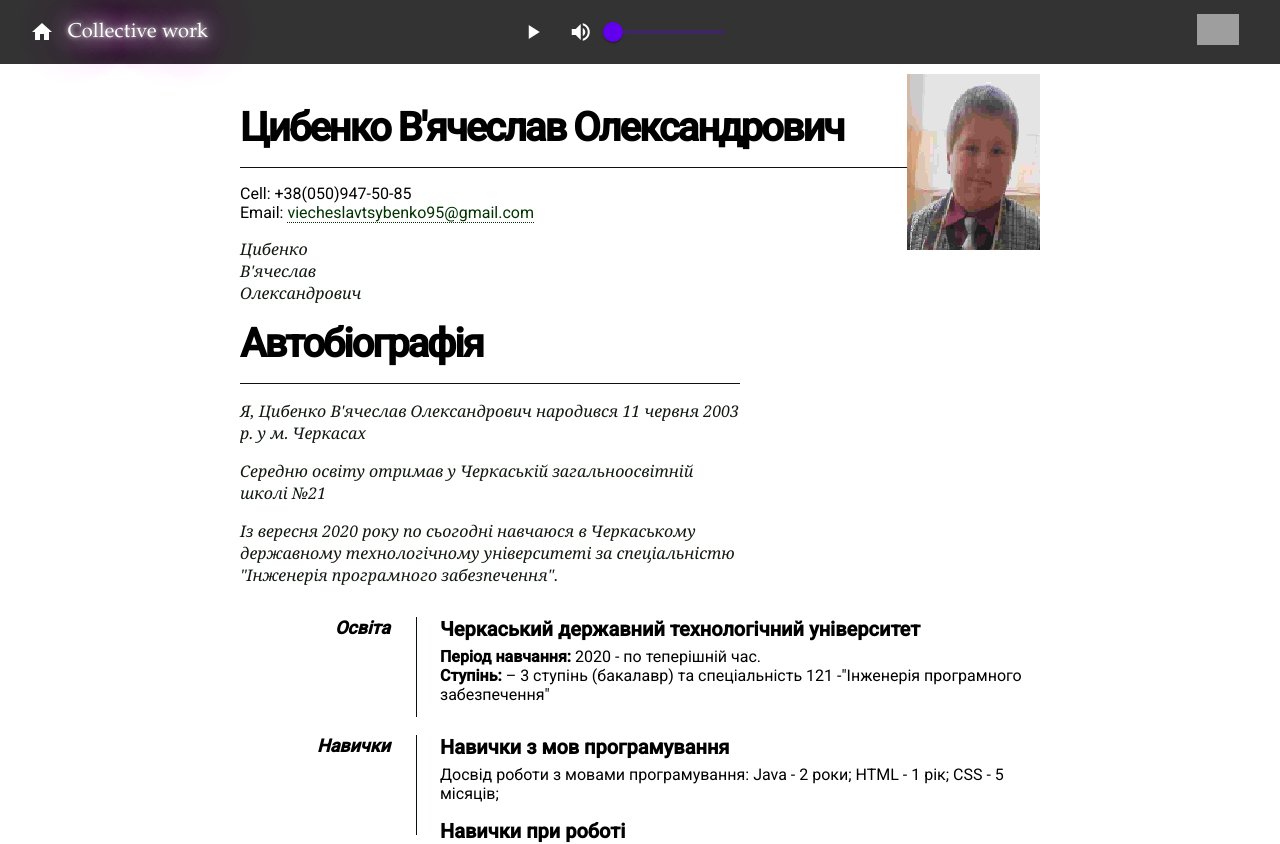
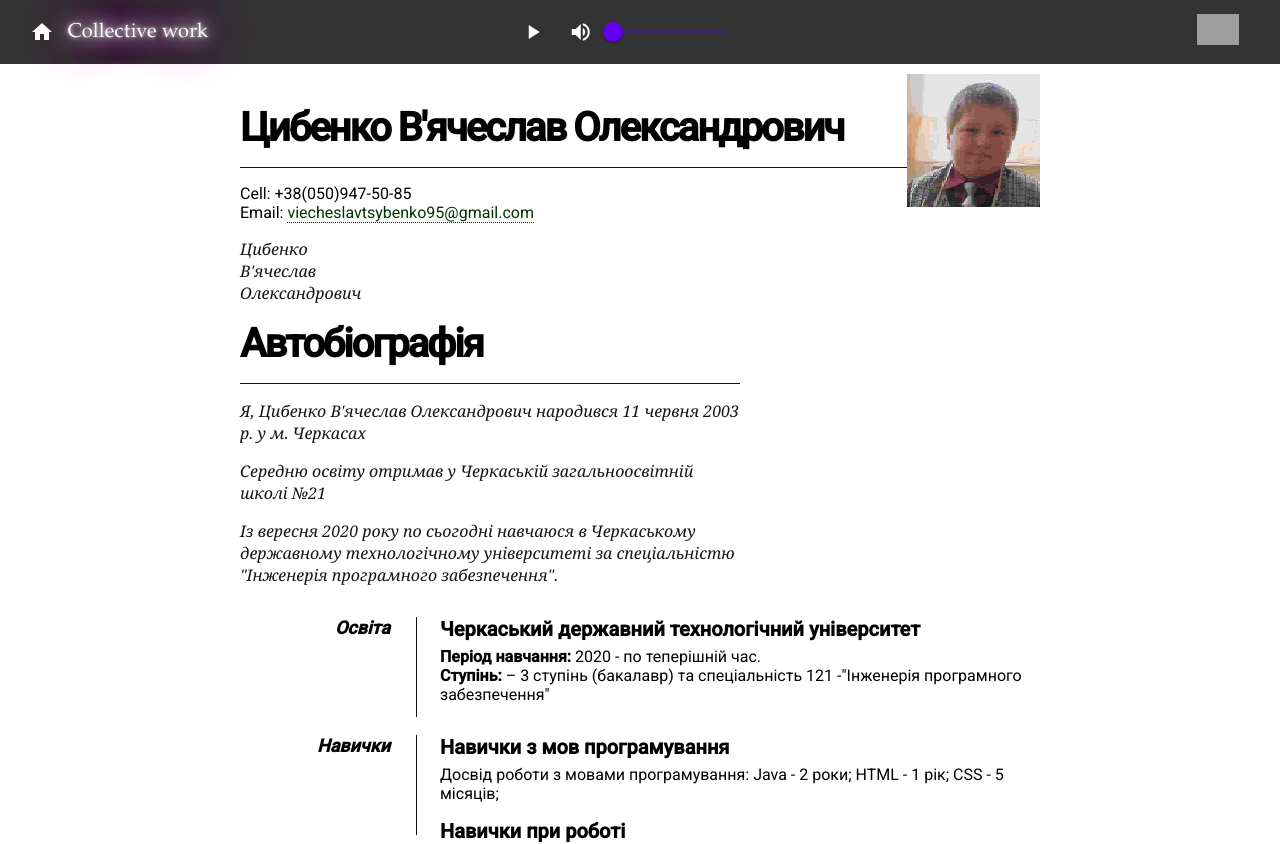
Before and after one commit to NfolZordo/PZ-2004_Collective_work, an Angular app: page /tsybenko in a window 1280 px wide. Shown: the top 844 px of the page. Built offline with nearby package versions, Linux system fonts and the light colour scheme; grey boxes are pictures that could not be loaded.

Commit message:
Change photo format

```diff
--- a/src/app/data/students.ts
+++ b/src/app/data/students.ts
@@ -126,7 +126,7 @@ export const students: IStudent[] = [
         "firstName": "В'ячеслав",
         "lastName": "Цибенко",
         "middleName": "Олександрович",
-        "photo": "assets/18601.png",
+        "photo": "assets/tsybenko/photo1.png",
         "url": "/tsybenko",
         "audioFilePath": "assets/audio-students/student-theme.mp3"
     },
--- a/src/app/students/tsybenko/tsybenko.component.html
+++ b/src/app/students/tsybenko/tsybenko.component.html
@@ -1,5 +1,5 @@
 <div id="page-wrap">
-  <img src="assets/tsybenko/photo.png" alt="Photo of #fullName" id="pic" />
+  <img src="assets/tsybenko/photo1.png" alt="Photo of #fullName" id="pic" />
   <div id="contact-info" class="vcard">
     <!-- Microformats! -->
     <h1 class="fn">Цибенко В'ячеслав Олександрович</h1>
```
Also changed, not shown: src/assets/tsybenko/photo1.png (added).
